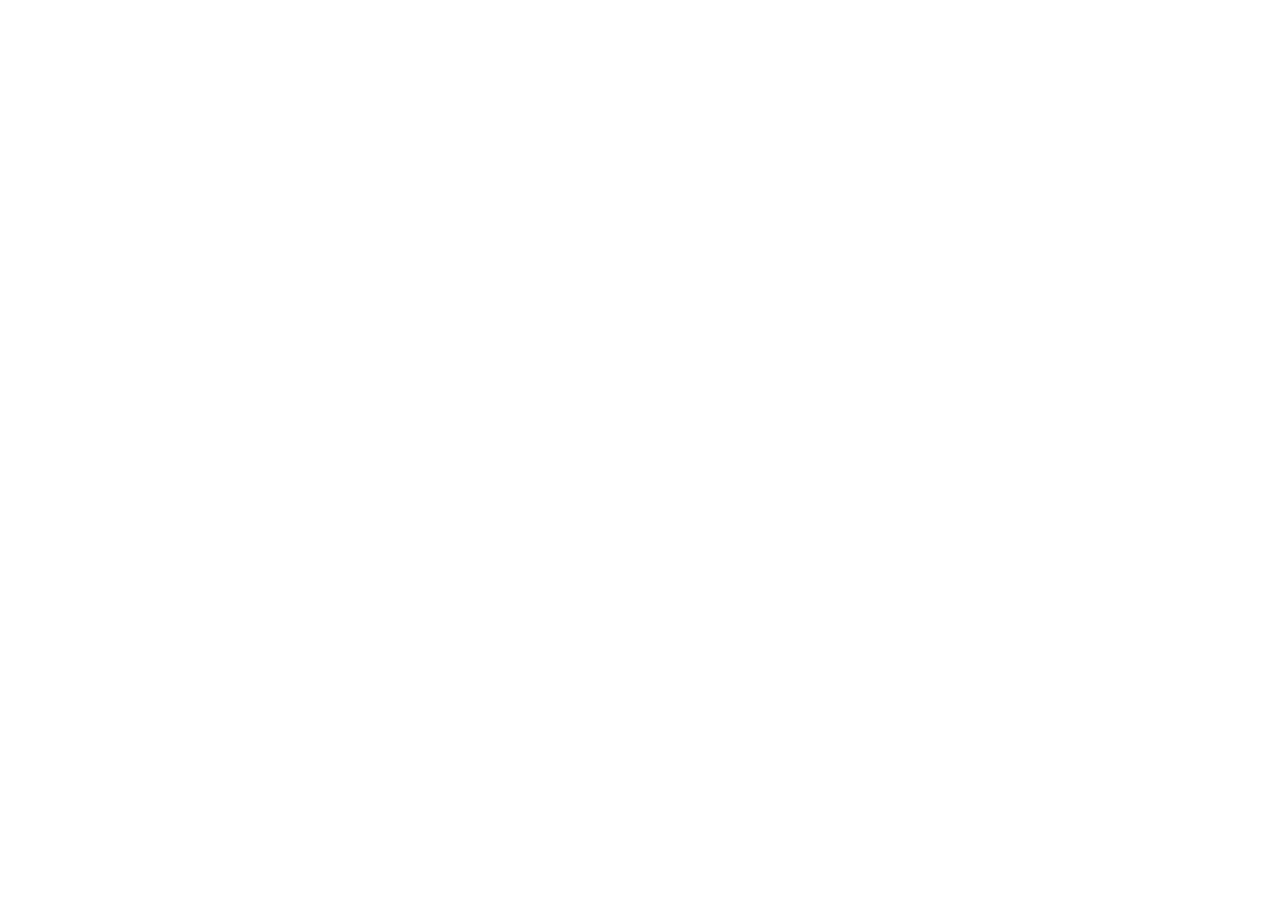
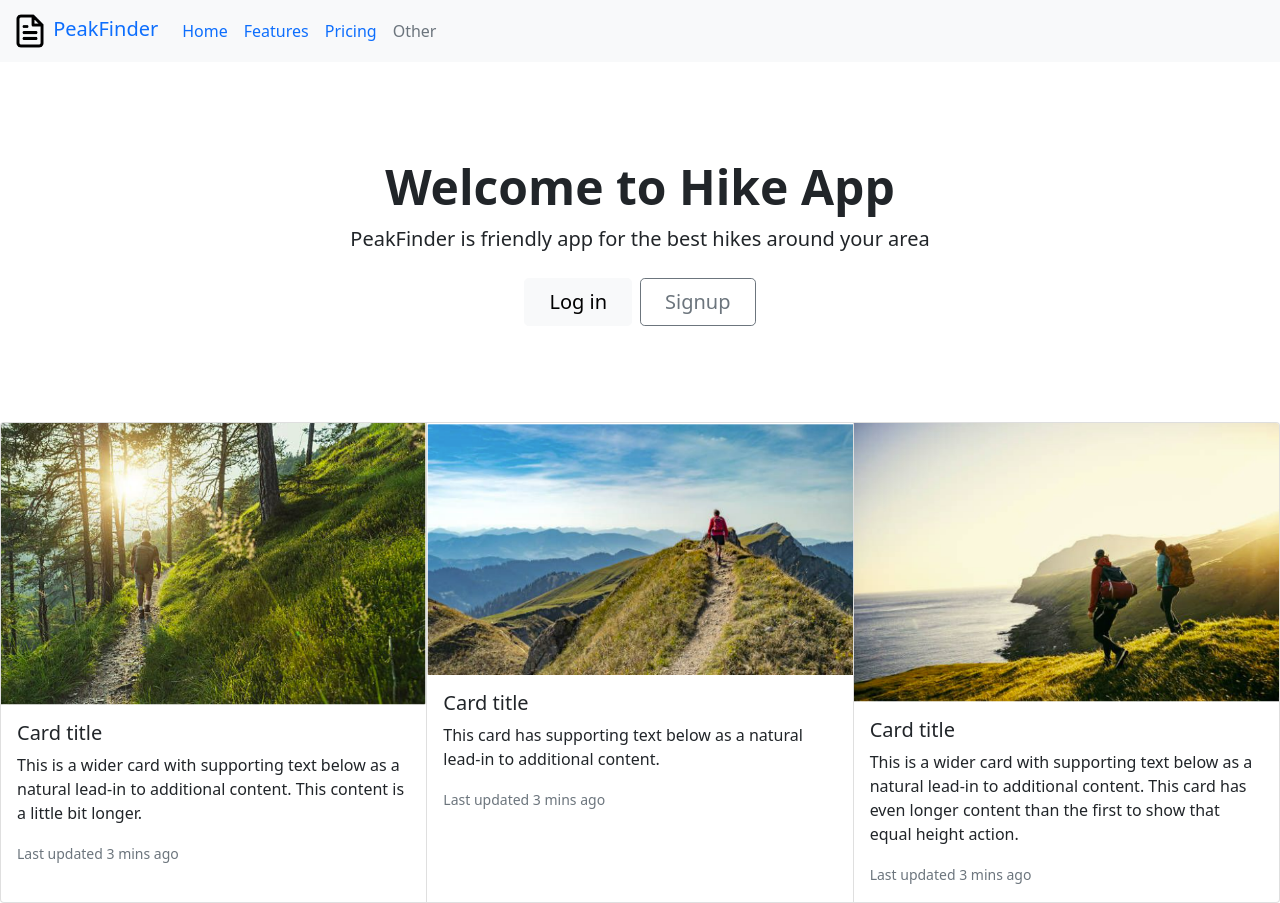
Before and after one commit to vguara/demo05_Guara_Vitor, a plain HTML site: page index.html in a window 1280 px wide. Before the commit the page ends 800 px from the top, so only its background shows below. Drawn offline with nearby package versions, Linux system fonts and the light colour scheme.

Commit message:
PeakFinder website for demo05

```diff
--- a/index.html
+++ b/index.html
@@ -9,13 +9,14 @@
     <meta charset="utf-8">
     <meta name="viewport" content="width=device-width, initial-scale=1">
 
-    <!-- Bootstrap Library CSS CDN go here -->
-    <!-- Boostrap Library JS CDN  go here -->
+    <link href="https://cdn.jsdelivr.net/npm/bootstrap@5.1.3/dist/css/bootstrap.min.css" rel="stylesheet" integrity="sha384-1BmE4kWBq78iYhFldvKuhfTAU6auU8tT94WrHftjDbrCEXSU1oBoqyl2QvZ6jIW3" crossorigin="anonymous">
+
+    <script src="https://cdn.jsdelivr.net/npm/bootstrap@5.1.3/dist/js/bootstrap.bundle.min.js" integrity="sha384-ka7Sk0Gln4gmtz2MlQnikT1wXgYsOg+OMhuP+IlRH9sENBO0LRn5q+8nbTov4+1p" crossorigin="anonymous"></script>
+
 
     <!-- Other libraries go here -->
 
     <!-- Link to styles of your own -->
-    <!-- <link rel="stylesheet" href="./styles/style.css"> -->
 
 </head>
 
@@ -24,8 +25,74 @@
     <!------------------------------>
     <!-- Your HTML Layout go here -->
     <!------------------------------>
-    <!-- Stuff for body goes here -->
+    <nav class="navbar navbar-expand-lg bg-light">
+        <div class="container-fluid">
+          <a class="navbar-brand" href="#">
+            <img src="8666689_file_text_icon.png" height="36">
+            PeakFinder
+        </a>
+          <button class="navbar-toggler" type="button" data-bs-toggle="collapse" data-bs-target="#navbarNav" aria-controls="navbarNav" aria-expanded="false" aria-label="Toggle navigation">
+            <span class="navbar-toggler-icon"></span>
+          </button>
+          <div class="collapse navbar-collapse" id="navbarNav">
+            <ul class="navbar-nav">
+              <li class="nav-item">
+                <a class="nav-link active" aria-current="page" href="#">Home</a>
+              </li>
+              <li class="nav-item">
+                <a class="nav-link" href="#">Features</a>
+              </li>
+              <li class="nav-item">
+                <a class="nav-link" href="#">Pricing</a>
+              </li>
+              <li class="nav-item">
+                <a class="nav-link disabled">Other</a>
+              </li>
+            </ul>
+          </div>
+        </div>
+      </nav>
 
+
+
+
+      <div class="px-4 py-5 my-5 text-center">
+        <h1 class="display-5 fw-bold">Welcome to Hike App</h1>
+        <div class="col-lg-6 mx-auto">
+          <p class="lead mb-4">PeakFinder is friendly app for the best hikes around your area</p>
+          <div class="d-grid gap-2 d-sm-flex justify-content-sm-center">
+            <button type="button" class="btn btn-light btn-lg px-4 gap-3">Log in</button>
+            <button type="button" class="btn btn-outline-secondary btn-lg px-4">Signup</button>
+          </div>
+        </div>
+      </div>
+
+      <div class="card-group">
+        <div class="card">
+          <img src="images/hike1.jpg" class="card-img-top" alt="...">
+          <div class="card-body">
+            <h5 class="card-title">Card title</h5>
+            <p class="card-text">This is a wider card with supporting text below as a natural lead-in to additional content. This content is a little bit longer.</p>
+            <p class="card-text"><small class="text-muted">Last updated 3 mins ago</small></p>
+          </div>
+        </div>
+        <div class="card">
+          <img src="images/hike3.jpg" class="card-img-top" alt="...">
+          <div class="card-body">
+            <h5 class="card-title">Card title</h5>
+            <p class="card-text">This card has supporting text below as a natural lead-in to additional content.</p>
+            <p class="card-text"><small class="text-muted">Last updated 3 mins ago</small></p>
+          </div>
+        </div>
+        <div class="card">
+          <img src="images/hike2.jpg" class="card-img-top" alt="...">
+          <div class="card-body">
+            <h5 class="card-title">Card title</h5>
+            <p class="card-text">This is a wider card with supporting text below as a natural lead-in to additional content. This card has even longer content than the first to show that equal height action.</p>
+            <p class="card-text"><small class="text-muted">Last updated 3 mins ago</small></p>
+          </div>
+        </div>
+      </div>
 
     <!---------------------------------------------->
     <!-- Your own JavaScript functions go here    -->
```
Also changed, not shown: 8666689_file_text_icon.png (added), images/trail2.jpg (added), images/trail3.jpg (added), 1 other file.
